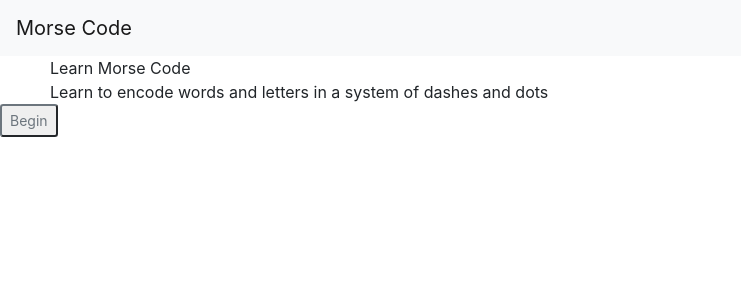
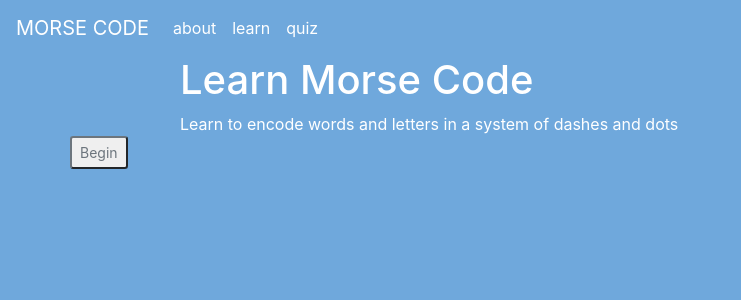
Before and after one commit to UIUX-Spring-2022/MorseCode, a Flask app: page / in a window 1280 px wide. Shown: the top 300 px of the page, without its empty margins (0-741 px from the left). Run offline with Flask 2, Linux system fonts and the light colour scheme; some libraries are stand-ins or nearby versions.

Commit message:
removes audio files and creates json
changes layout adds backgorund color

fixes some routing issues and removes learn_letters2

changes coloring of text, adds question template

```diff
--- a/server.py
+++ b/server.py
@@ -1,10 +1,18 @@
-from inspect import isdatadescriptor
+import os
+
 from flask import Flask
 from flask import render_template, url_for, redirect
 from flask import Response, request, jsonify
+from flask import json
+from operator import itemgetter
+
 app = Flask(__name__)
 
-#insert data and everything here
+
+data_json = os.path.join(app.static_folder, 'data.json')
+with open(data_json) as morse_data:
+    data = json.load(morse_data)
+    letter_sounds = data["sounds"]
 
 learn_combos= ['A', 'E','M','S']
 learn_combos_2 = ['I','N','T','O']
@@ -18,23 +26,23 @@ def welcome():
 def about():
     return render_template('about.html')
 
-@app.route('/learn_letters/1')
-def learn_letters():
-    global learn_combos
-    return render_template('learn_letters_1.html', learn_combos=learn_combos)
-
-@app.route('/learn_letters/2')
-def learn_letters_2():
-    global learn_combos_2
-    return render_template('learn_letters_2.html', learn_combos_2=learn_combos_2)
+@app.route('/learn/<id>')
+def learn_letters(id):
+    global learn_combos, learn_combos_2
+    lesson = learn_combos if id == 1 else learn_combos_2
+    return render_template('learn_letters_1.html', learn_combos=lesson)
 
 @app.route('/learn/<id>')
 def learn(id):
     return render_template('learn.html', id=id)
 
-@app.route('/quiz/<id>')
-def quiz(quiz_id):
-    return render_template('quiz.html', quiz_id=quiz_id)
+@app.route('/quiz')
+def quiz():
+    return render_template('quiz.html')
+
+@app.route('/question/<id>')
+def question(id):
+    return render_template('question.html', id=id)
 
 if __name__ == '__main__':
    app.run(debug = True)
--- a/static/main.css
+++ b/static/main.css
@@ -7,3 +7,14 @@
     size: 30px;
     margin-left: 50px;
 }
+body {
+    background-color: #6fa8dcff;
+    color: white;
+}
+
+.navbar-light .navbar-brand {
+    color: white;
+}
+.navbar-light .navbar-nav .nav-link {
+    color: white;
+}
--- a/templates/layout.html
+++ b/templates/layout.html
@@ -23,16 +23,25 @@
   <link rel="stylesheet" href="{{url_for('static', filename='main.css')}}">
 </head>
 <body>
-
-
-<nav class="navbar navbar-expand-lg navbar-light bg-light"  id="nav">
-    <a class="navbar-brand" href="/">Morse Code</a>
-</nav>
-
-<div>
-  {% block content %}
-  {% endblock %}
-</div>
-
+    <nav class="navbar navbar-expand-lg navbar-light">
+        <a class="navbar-brand" href="/">MORSE CODE</a>
+        <div class="collapse navbar-collapse" id="navbarSupportedContent">
+          <ul class="navbar-nav mr-auto">
+            <li class="nav-item">
+              <a class="nav-link" href="/about">about</a>
+            </li>
+            <li class="nav-item">
+              <a class="nav-link" href="/learn/1">learn</a>
+            </li>
+            <li class="nav-item">
+              <a class="nav-link" href="/quiz">quiz</a>
+            </li>
+          </ul>
+        </div>
+      </nav>
+      <div class="container">
+          {% block content %}
+          {% endblock %}
+      </div>
 </body>
 </html>
--- a/templates/learn_letters_1.html
+++ b/templates/learn_letters_1.html
@@ -52,7 +52,7 @@
 </div>
 <div class="row">
     <div>
-        <a href = "/learn_letters/2">
+        <a href = "/learn/2">
             <button class="btn-sm btn-outline-secondary" id="begin">Next</button>
         </a>
     </div>
--- a/templates/welcome.html
+++ b/templates/welcome.html
@@ -5,17 +5,17 @@
 
 <script type="text/javascript" src="{{ url_for('static', filename = 'welcome.js') }}"></script>
 
-<body>
-<div class = "header_welcome">
-    Learn Morse Code
+<div class="row">
+    <div class="col-md-10 offset-md-1">
+        <h1>Learn Morse Code</h1>
+        <div>
+            Learn to encode words and letters in a system of dashes and dots
+        </div>
+    </div>
 </div>
-<div class = "subheader_welcome">
-    Learn to encode words and letters in a system of dashes and dots
-</div>
-<div>
+<div class="row justify-content-right">
     <a href = "/about">
     <button class="btn-sm btn-outline-secondary" id="begin">Begin</button>
     </a>
 </div>
-</body>
 {% endblock %}
```
Also changed, not shown: static/data.json (added, +57 -0 lines), templates/about.html (+17 -14 lines), templates/learn_letters_2.html (deleted, +0 -61 lines), templates/question.html (added, +16 -0 lines), templates/quiz.html (+8 -10 lines), 8 other files.
